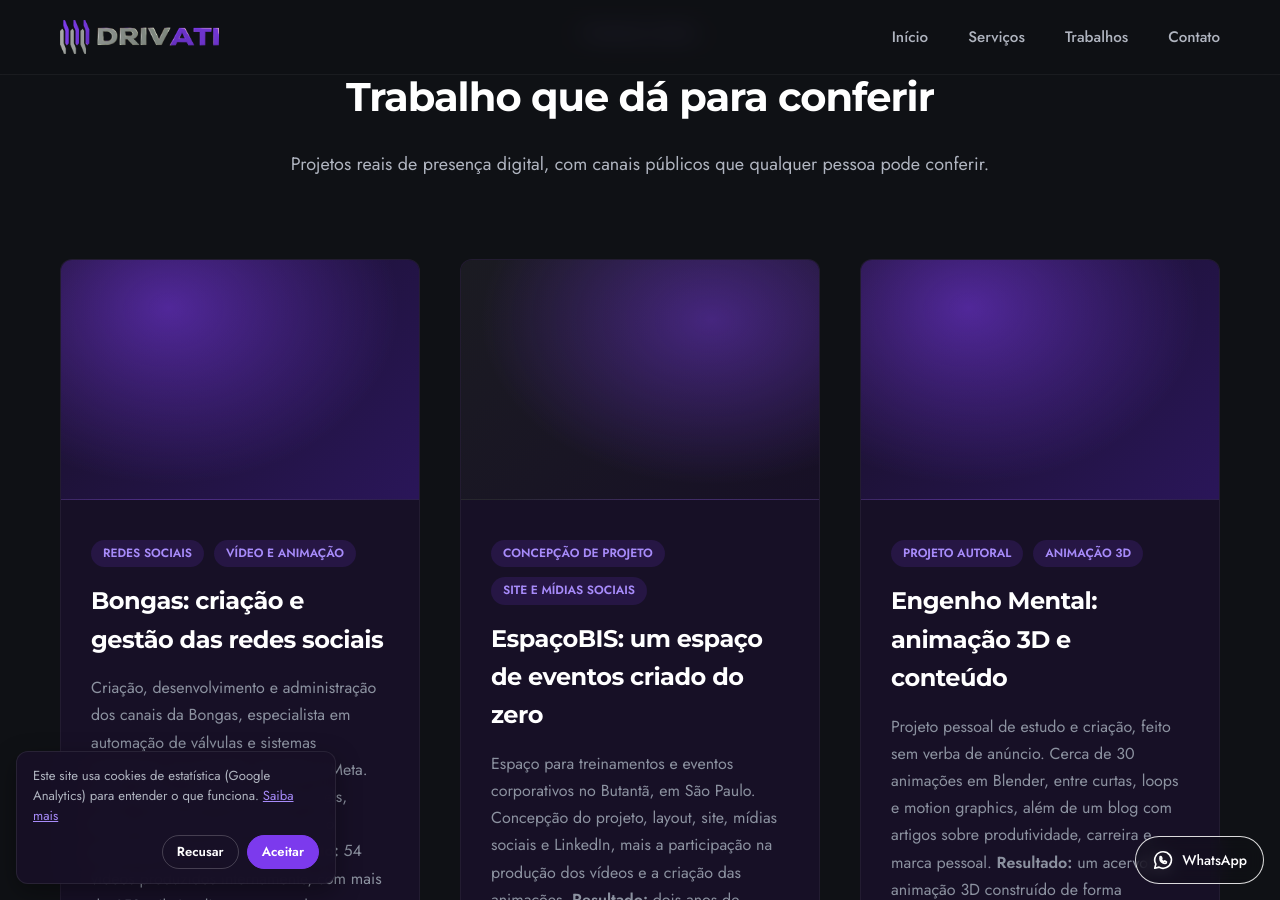
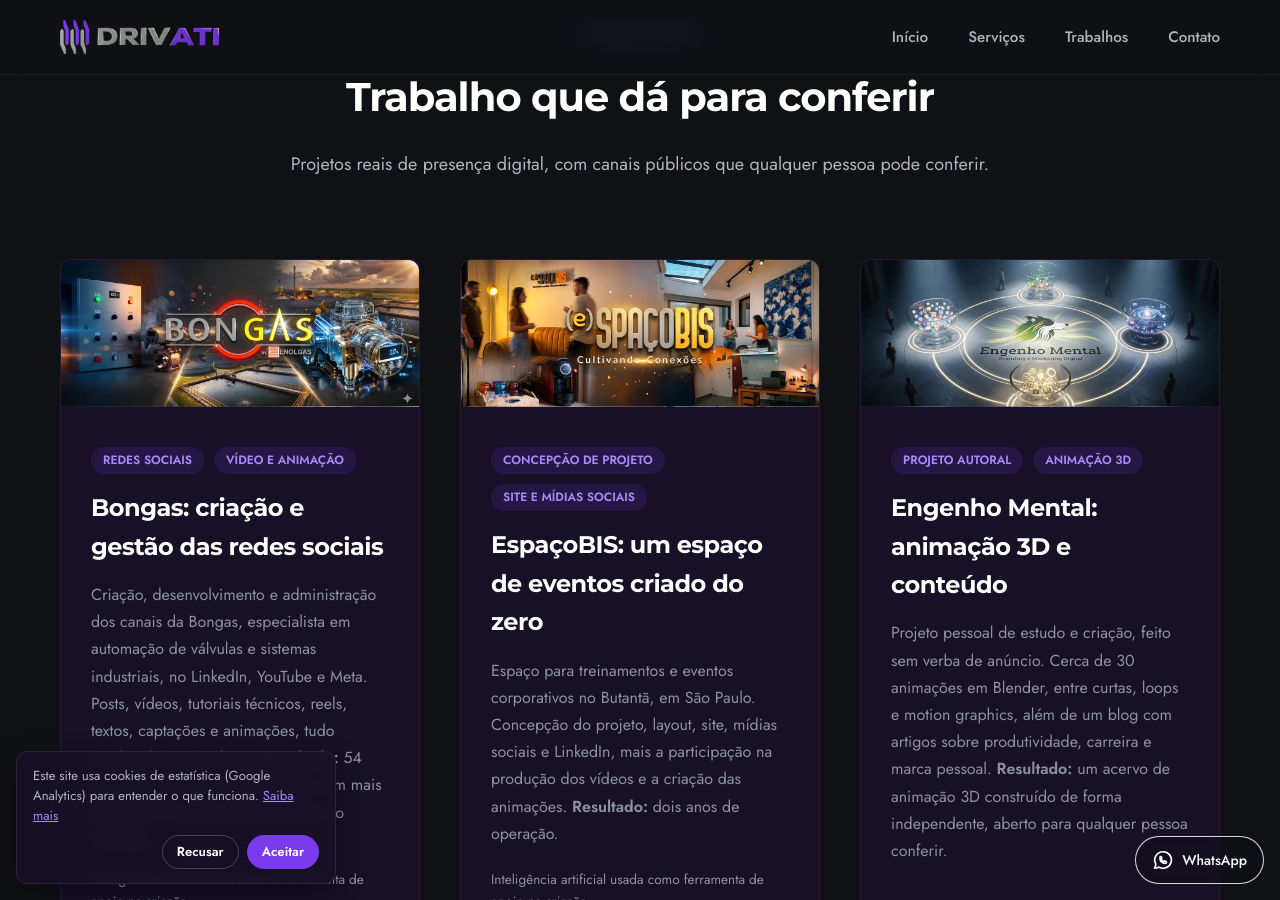
Before and after one commit to pedrosajrdigital/Drivati, a Jekyll site: the page built from index.html, in a window 1280 px wide and 900 px high, scrolled down 3525 px. Built offline with Jekyll 4.4.1, drawn with Linux system fonts in a browser that asks for light colours.

Commit message:
Imagens reais nos cases (Bongas, EspaçoBIS, Engenho Mental)
Co-Authored-By: Claude Sonnet 5.5 <noreply@anthropic.com>
Claude-Session: https://claude.ai/code/session_01RjAyFE22sfAnTy89Y7pjqg

```diff
--- a/assets/css/cases.css
+++ b/assets/css/cases.css
@@ -44,3 +44,8 @@
 
 .project-note { color: var(--text-dim); font-size: 0.85rem; margin: -14px 0 24px; }
 .project-image--alt { background: radial-gradient(ellipse at 70% 25%, rgba(var(--accent-rgb), 0.45), transparent 65%), linear-gradient(135deg, #1b1b22, var(--surface)); }
+
+/* Imagens reais dos trabalhos */
+.project-image--photo { height: auto; aspect-ratio: 1200 / 492; background-color: var(--surface); }
+.project-image--photo::before { display: none; }
+.project-image--photo + .project-info { margin-top: 0; }
--- a/assets/css/index.css
+++ b/assets/css/index.css
@@ -352,3 +352,7 @@ body {
 .principles-note { max-width: 760px; margin: 56px auto 0; text-align: center; color: var(--text-muted); font-size: 1.1rem; line-height: 1.7; }
 @media (max-width: 992px) { .principles-grid { grid-template-columns: repeat(2, 1fr); } }
 @media (max-width: 768px) { .principles-grid { grid-template-columns: 1fr; } .principles-section { padding: 70px 0; } }
+
+/* Imagens reais dos trabalhos */
+.project-image--photo { height: auto; aspect-ratio: 1200 / 492; background-color: var(--surface); }
+.project-image--photo::before { display: none; }
--- a/cases.html
+++ b/cases.html
@@ -18,7 +18,7 @@ css: cases
 
                 <!-- Case: Bongas -->
                 <div class="project-card">
-                    <div class="project-image project-image--brand"></div>
+                    <div class="project-image project-image--photo" role="img" aria-label="Banner da Bongas com válvula, painel de comando e atuador elétrico" style="background-image: url('{{ '/assets/img/cases/bongas.webp' | relative_url }}');"></div>
                     <div class="project-info">
                         <div class="tag-group">
                             <span class="tag">Redes sociais</span>
@@ -33,7 +33,7 @@ css: cases
 
                 <!-- Case: EspaçoBIS -->
                 <div class="project-card">
-                    <div class="project-image project-image--brand project-image--alt"></div>
+                    <div class="project-image project-image--photo" role="img" aria-label="Ambientes do EspaçoBIS, espaço para treinamentos e eventos" style="background-image: url('{{ '/assets/img/cases/espacobis.webp' | relative_url }}');"></div>
                     <div class="project-info">
                         <div class="tag-group">
                             <span class="tag">Concepção de projeto</span>
@@ -48,7 +48,7 @@ css: cases
 
                 <!-- Case: Engenho Mental (projeto autoral) -->
                 <div class="project-card">
-                    <div class="project-image project-image--brand"></div>
+                    <div class="project-image project-image--photo" role="img" aria-label="Arte do projeto Engenho Mental" style="background-image: url('{{ '/assets/img/cases/engenho-mental.webp' | relative_url }}');"></div>
                     <div class="project-info">
                         <div class="tag-group">
                             <span class="tag">Projeto autoral</span>
--- a/index.html
+++ b/index.html
@@ -121,7 +121,7 @@ standalone: true
 
                 <!-- Case: Bongas -->
                 <div class="project-card">
-                    <div class="project-image project-image--brand"></div>
+                    <div class="project-image project-image--photo" role="img" aria-label="Banner da Bongas com válvula, painel de comando e atuador elétrico" style="background-image: url('{{ '/assets/img/cases/bongas.webp' | relative_url }}');"></div>
                     <div class="project-info">
                         <div class="tag-group">
                             <span class="tag">Redes sociais</span>
@@ -136,7 +136,7 @@ standalone: true
 
                 <!-- Case: EspaçoBIS -->
                 <div class="project-card">
-                    <div class="project-image project-image--brand project-image--alt"></div>
+                    <div class="project-image project-image--photo" role="img" aria-label="Ambientes do EspaçoBIS, espaço para treinamentos e eventos" style="background-image: url('{{ '/assets/img/cases/espacobis.webp' | relative_url }}');"></div>
                     <div class="project-info">
                         <div class="tag-group">
                             <span class="tag">Concepção de projeto</span>
@@ -151,7 +151,7 @@ standalone: true
 
                 <!-- Case: Engenho Mental (projeto autoral) -->
                 <div class="project-card">
-                    <div class="project-image project-image--brand"></div>
+                    <div class="project-image project-image--photo" role="img" aria-label="Arte do projeto Engenho Mental" style="background-image: url('{{ '/assets/img/cases/engenho-mental.webp' | relative_url }}');"></div>
                     <div class="project-info">
                         <div class="tag-group">
                             <span class="tag">Projeto autoral</span>
```
Also changed, not shown: assets/img/cases/bongas.webp (added), assets/img/cases/engenho-mental.webp (added), assets/img/cases/espacobis.webp (added).
